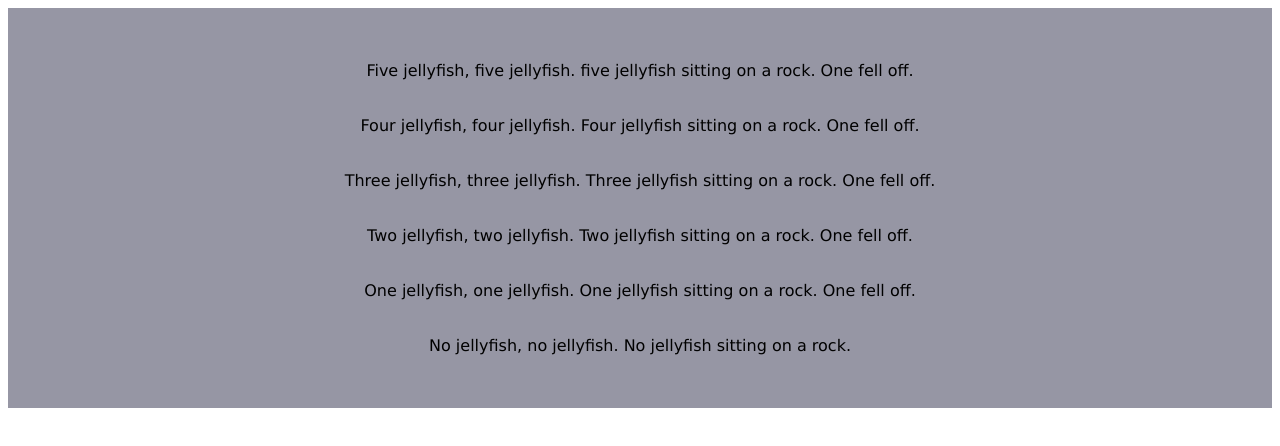
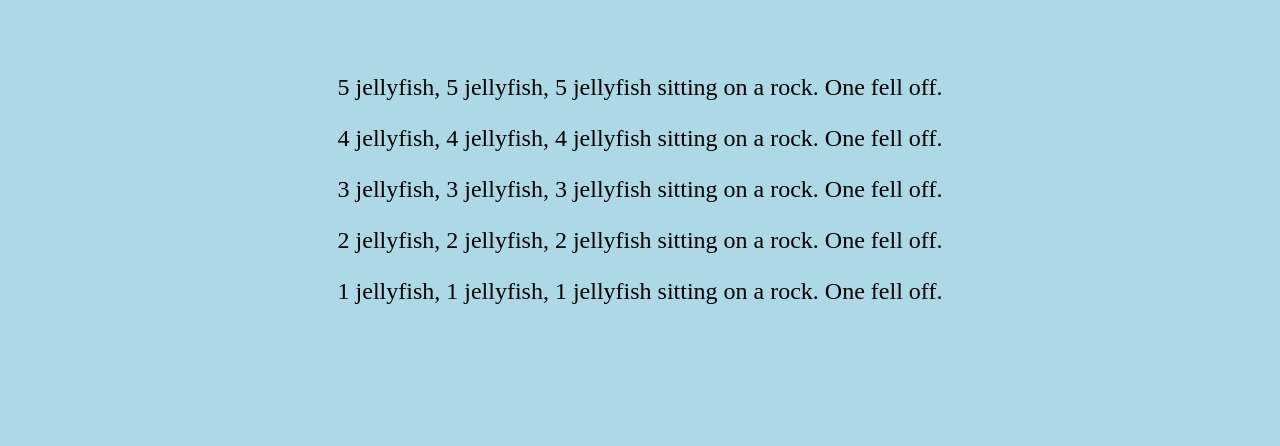
Before and after one commit to nic-gdes/assignment-9-1-code-a-counting-nursery-rhyme-using-a-loop-cassevven, a plain HTML site: page index.html in a window 1280 px wide. Drawn offline with Linux system fonts and the light colour scheme.

Commit message:
updated loop with document query selector and appendchild

```diff
--- a/index.html
+++ b/index.html
@@ -4,10 +4,10 @@
     <meta charset="UTF-8">
     <meta http-equiv="X-UA-Compatible" content="IE=edge">
     <meta name="viewport" content="width=device-width, initial-scale=1.0">
-    <style href="style.css" rel="stylesheet"></style>
-    <script src="script.js"></script>
+
     <title>Document</title>
 
+<!--
     <style>
     .jelly {
         display: flex;
@@ -21,9 +21,11 @@
         padding: 50px;
     }
     </style>
+    -->
 
 </head>
 <body>
+    <!--
 <div class="jelly">
     <div>Five jellyfish, five jellyfish.
         five jellyfish sitting on a rock.
@@ -43,5 +45,11 @@
     <div>No jellyfish, no jellyfish.
         No jellyfish sitting on a rock.</div>
     </div>
+    -->
+
+    <div id="list"></div>
+
+    <script src="script.js"></script>
+
 </body>
 </html>
--- a/script.js
+++ b/script.js
@@ -1,3 +1,5 @@
+
+/*
 const word = " Jellyfish";
     var end = " sitting on a rock.";
         let count = 5;
@@ -19,3 +21,27 @@ const word = " Jellyfish";
            }
 
     }
+*/
+
+document.body.style.backgroundColor = 'lightblue';
+document.body.style.fontSize = '24px';
+document.body.style.display = 'flex';
+document.body.style.justifyContent = 'center';
+document.body.style.margin = '50px';
+
+
+
+  const list = document.querySelector('#list');
+
+  for (var jellyfish = 5; jellyfish > 0; jellyfish--) {
+    let textString = `${ jellyfish } jellyfish, ${ jellyfish } jellyfish, ${ jellyfish } jellyfish sitting on a rock. One fell off.`
+
+console.log(textString);
+  const verse = document.createElement('p');
+  verse.textContent = textString;
+
+  list.appendChild(verse);
+
+  }
+
+  alert("It's time to learn the jellyfish rhyme");
```
Also changed, not shown: 1 other file.
